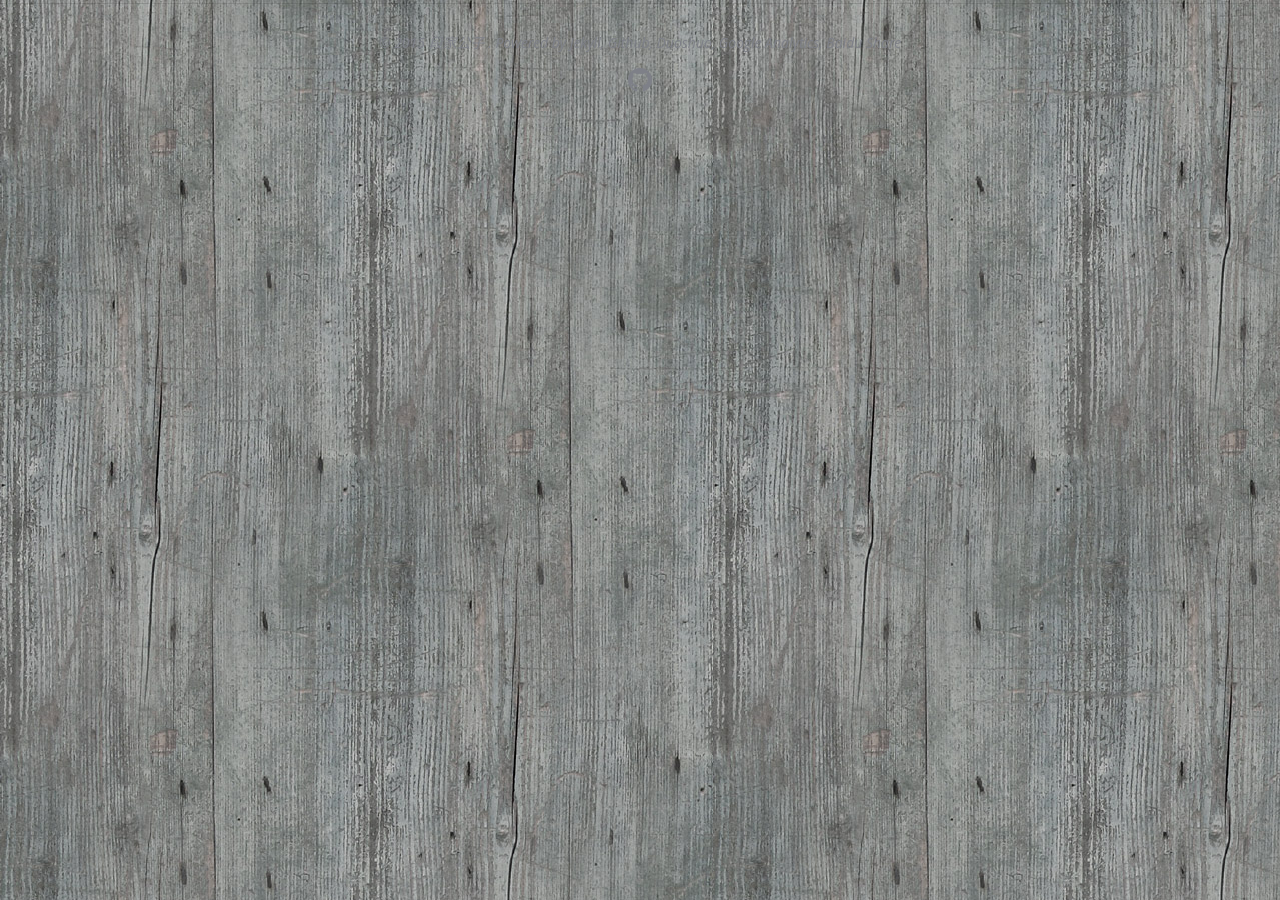
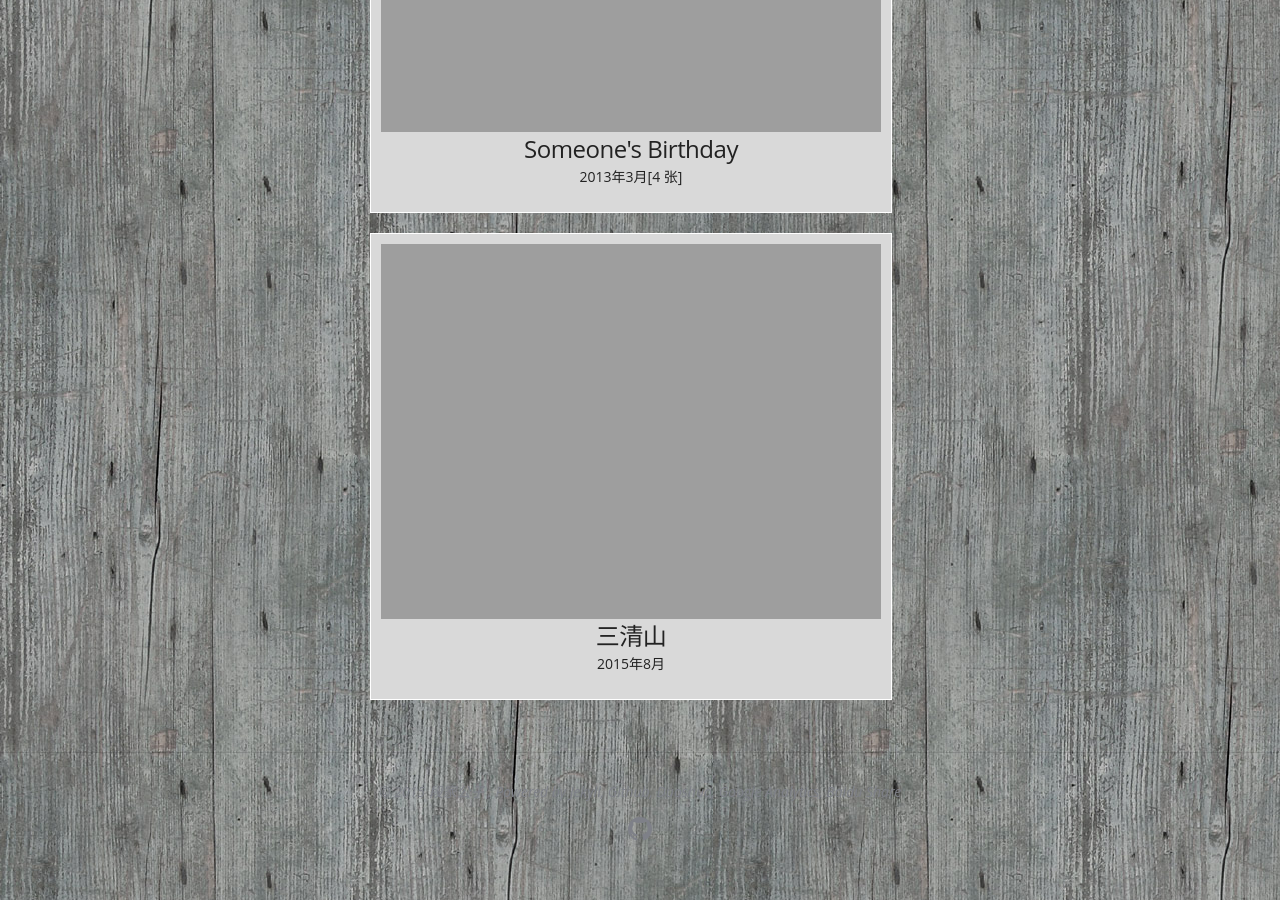
Before and after one commit to 1oscar/1oscar.github.io, a Jekyll site: the page photos/index.html, which Jekyll copies as it is, in a window 1280 px wide and 900 px high, scrolled down 745 px. Built offline with Jekyll 4.4.1, drawn with Linux system fonts in a browser that asks for light colours; some web fonts are replaced; Markdown is read by kramdown in place of the engine named in the settings; comment, search, counter and statistics services are not loaded.

Commit message:
add photos

```diff
--- a/photos/index.html
+++ b/photos/index.html
@@ -180,19 +180,33 @@ list-style:none;
 <ul class="mygallery">
     <!-- 相册入口 -->
 
+        <div class="box15" align="center">
         <li>
-        <a class="gallery-link" rel="winterspyre " href="2013_honeys_birthday" ><img src="http://1oscar.github.io/photos/2013_honeys_birthday/thumbs/2013-03-13 18.31.09_x10.jpg" class="thumbnail" width="150" height="150">
+        <a class="gallery-link" rel="winterspyre " href="2013_honeys_birthday" ><img src="https://1oscar.github.io/photos/2013_honeys_birthday/thumbs/2013-03-13 18.31.09_x10.jpg" class="thumbnail" width="500" height="250">
         <div>
         <h3 class="desc">Someone's Birthday</h3>
         </div>
         <span>
         2013年3月[4 张]
         </span>
+        </a>
+        </li>
+        <div class="box15_ribbon"></div>
+        </div>
+
+        <div class="box15" align="center">
+        <li>
+        <a  class="gallery-link" rel="winterspyre " href="sanqingshan" ><img src="https://1oscar.github.io/photos/sanqingshan/DSC_3280.jpg" class="thumbnail" width="500" height="250">
+                    <div>
+        <h3 class="desc"r>三清山</h3>
+        </div>
         <span>
-
+        2015年8月
         </span>
         </a>
         </li>
+        <div class="box15_ribbon"></div>
+        </div>
 
 
 
```
